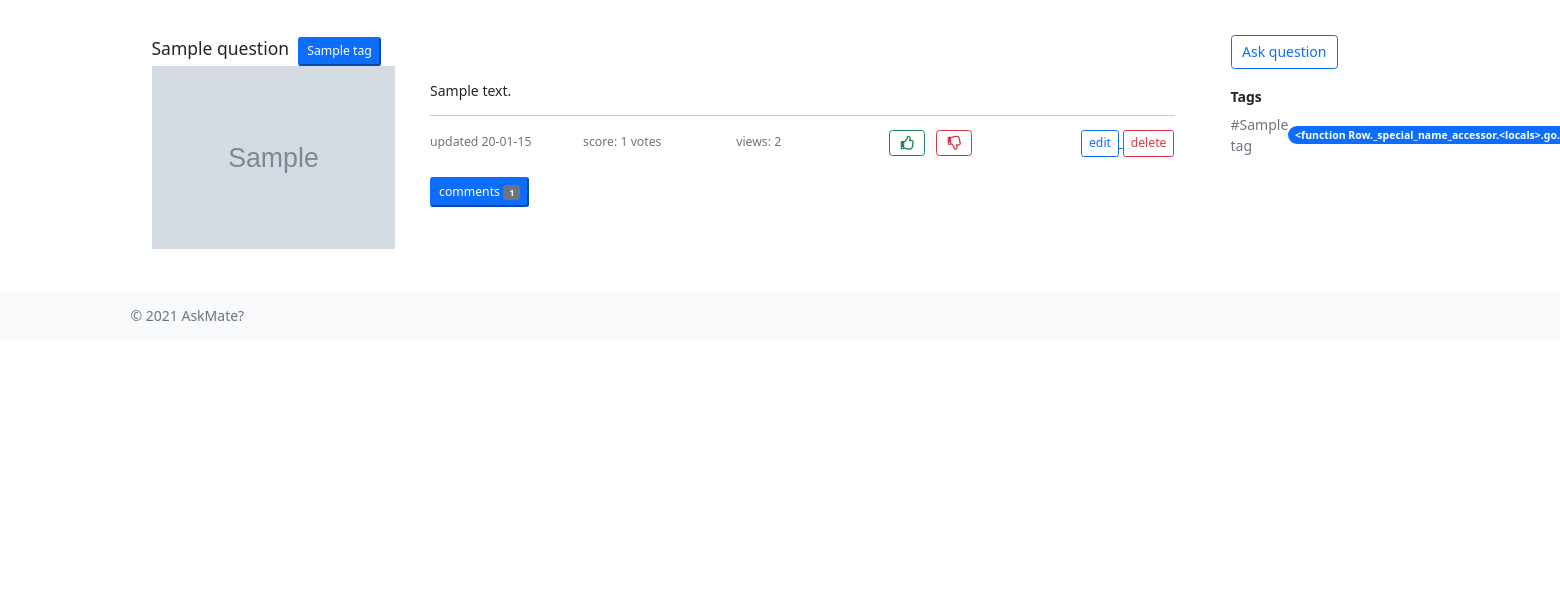
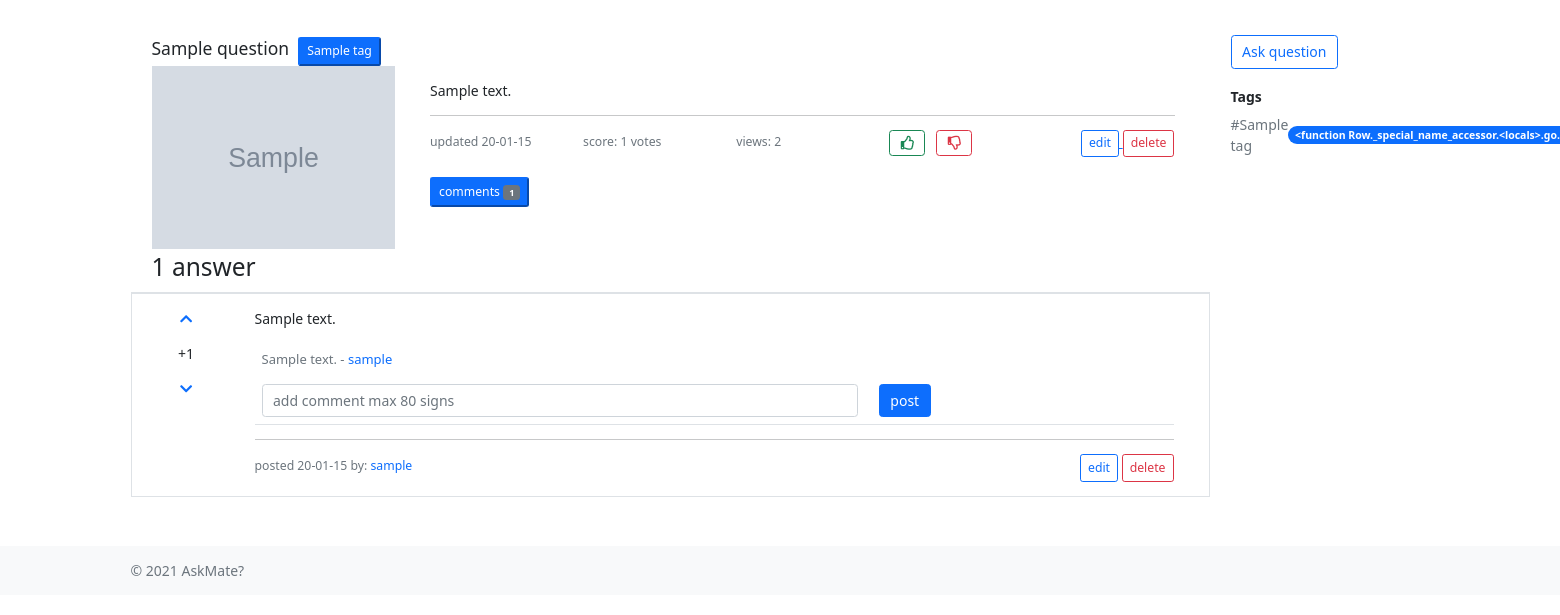
Before and after one commit to luqkrzy/ask_mate, a Flask app: page /question/1?answer_id=1 in a window 1560 px wide; the page is wider, and only the part inside the window is pictured. Shown: the part 49-664 px from the top of that part. Run offline with Flask 2, Linux system fonts and the light colour scheme; a user stored in the database is signed in; tables that the repository leaves empty hold one stand-in row (values such as "Sample post"); grey boxes marked "Sample" are stand-in pictures; parts of the project's set-up code (start-up, migrations or seed data) failed here and were passed over; some libraries are stand-ins or nearby versions.

Commit message:
Implement comments for answers

```diff
--- a/askmate/data_manager.py
+++ b/askmate/data_manager.py
@@ -32,6 +32,10 @@
 
 def add_new_comment_for_question(new_comment):
     comment = Comment(user_id=new_comment['user_id'], question_id=new_comment['question_id'], message=new_comment['message'])
+    commit_to_database(comment)
+
+def add_new_comment_for_answer(new_comment):
+    comment = Comment(user_id=new_comment['user_id'], answer_id=new_comment['answer_id'], message=new_comment['message'])
     commit_to_database(comment)
 
 
--- a/askmate/models.py
+++ b/askmate/models.py
@@ -63,6 +63,7 @@
         return f"{self.question_id}, {self.tag_id}"
 
 class Answer(db.Model):
+    user_id = db.Column(db.Integer, db.ForeignKey('users.user_id'))
     answer_id = db.Column(db.Integer, primary_key=True, autoincrement=True)
     question_id = db.Column(db.Integer, db.ForeignKey('question.question_id'))
     submission_time = db.Column(db.DateTime, nullable=False, default=datetime.now().replace(microsecond=0).isoformat())
--- a/askmate/question/routes.py
+++ b/askmate/question/routes.py
@@ -45,8 +45,6 @@
     list_comments_for_question = data_manager.find_comments_by_question_id(question_id)
     data_to_modify = dict(request.args)
 
-    print(data_to_modify)
-
     if data_to_modify:
         question.view_number += 1
         data_manager.update_to_database()
@@ -62,6 +60,28 @@
         flash('Comment deleted', 'info')
         return redirect(url_for('questions.route_question', question_id=question_id))
 
+    if request.method == "POST":
+
+        if 'comments_for_answer' in request.form:
+
+            new_comment = {
+                'user_id': current_user.user_id,
+                "answer_id": request.args.get('answer_id'),
+                "message": request.form.get('comments_for_answer')}
+
+            print(new_comment)
+            data_manager.add_new_comment_for_answer(new_comment)
+
+        elif 'comments_for_question' in request.form:
+                new_comment = {
+                    'user_id': current_user.user_id,
+                    "question_id": question_id,
+                    "message": request.form.get('comments_for_question')}
+
+                print(new_comment)
+                data_manager.add_new_comment_for_question(new_comment)
+
+        return redirect(url_for("questions.route_question", question_id=question_id))
 
     list_comments_for_answers = data_manager.find_comments_by_answer_id
 
@@ -124,6 +144,7 @@
 
 @questions.route("/question/<int:question_id>/new_question_comment", methods=["GET", "POST"])
 def route_add_comment_for_question(question_id):
+    print(request.form)
     if request.method == "POST":
         new_comment = {
             'user_id': current_user.user_id,
--- a/askmate/templates/_macros.html
+++ b/askmate/templates/_macros.html
@@ -138,6 +138,17 @@
 	</nav>
 {%- endmacro -%}
 
+{# count asnwers #}
+{% macro macro_count_answers(data="") %}
+<div class="container border-bottom pb-2 fs-3">
+	{% set count_answers = data.count() %}
+	{% if count_answers == 1 %}
+		{{ count_answers }} answer
+	{% else %}
+		{{ count_answers }} answers
+	{% endif %}
+</div>
+{% endmacro %}
 
 {# breadcrumbs#}
 {%- macro macro_breadcrumbs(route=url_for('main.route_home'), data="") -%}
@@ -181,7 +192,7 @@
 	<form class="row" action="{{ action }}" method="post">
 		<div class="col-8">
 			<label for="{{ comment_for }}" class="visually-hidden">comment_for</label>
-			<input type="text" class="form-control" name="{{ comment_for }}" id="{{ comment_for }}" placeholder="add comment">
+			<input type="text" class="form-control" name="{{ comment_for }}" id="{{ comment_for }}" placeholder="add comment max 80 signs" maxlength="80">
 		</div>
 		<div class="col-2">
 			<button type="submit" class="btn btn-primary">post</button>
@@ -219,7 +230,7 @@
 							<span class="badge bg-secondary"> {{ macro_comment_pl_sg(func_count_comments(item.question_id|int)) }}</span>
 						</li>
 						<li class="list-inline-item">
-							<span class="badge bg-dark"><a class="link-light text-decoration-none" href="">{{ func_user_info(item.user_id|int).user_name.split()[0]  }}</a></span>
+							<span class="badge bg-dark"><a class="link-light text-decoration-none" href="">{{ func_user_info(item.user_id|int).user_name.split()[0] }}</a></span>
 						</li>
 					</ul>
 				</div>
@@ -227,28 +238,6 @@
 		</div>
 	{% endfor %}
 {% endmacro %}
-
-
-{#	macro Modal confirm delete question #}
-{% macro macro_modal_delete(modal_id="", route="") %}
-<div class="modal fade" id={{ modal_id }} tabindex="-1" aria-labelledby="confirm_deleteLabel" aria-hidden="true">
-	<div class="modal-dialog modal-sm">
-		<div class="modal-content">
-			<div class="modal-header">
-				<h5 class="modal-title" id="confirm_deleteLabel">Confirm delete</h5>
-				<button type="button" class="btn-close" data-bs-dismiss="modal" aria-label="Close"></button>
-			</div>
-			<div class="modal-body">
-				<a href="{{ route }}">
-					<button type="button" class="btn btn-danger btn-sm">delete</button>
-				</a>
-				<button type="button" class="btn btn-secondary btn-sm" data-bs-dismiss="modal">close</button>
-			</div>
-		</div>
-	</div>
-</div>
-{% endmacro %}
-
 {# sorting bar #}
 {% macro sort_bar(route="", data="", order_direction="", search_resoult="") %}
 	{%- if data.total == 0 %}
--- /dev/null
+++ b/askmate/templates/_modals.html
@@ -0,0 +1,19 @@
+{#	macro Modal confirm delete question #}
+{% macro macro_modal_delete(modal_id="", route="") %}
+	<div class="modal fade" id={{ modal_id }} tabindex="-1" aria-labelledby="confirm_deleteLabel" aria-hidden="true">
+		<div class="modal-dialog modal-sm">
+			<div class="modal-content">
+				<div class="modal-header">
+					<h5 class="modal-title" id="confirm_deleteLabel">Confirm delete</h5>
+					<button type="button" class="btn-close" data-bs-dismiss="modal" aria-label="Close"></button>
+				</div>
+				<div class="modal-body">
+					<a href="{{ route }}">
+						<button type="button" class="btn btn-danger btn-sm">delete</button>
+					</a>
+					<button type="button" class="btn btn-secondary btn-sm" data-bs-dismiss="modal">close</button>
+				</div>
+			</div>
+		</div>
+	</div>
+{% endmacro %}
--- a/askmate/templates/question.html
+++ b/askmate/templates/question.html
@@ -1,7 +1,9 @@
 {% extends "layout.html" %}
-{% from '_macros.html' import macro_breadcrumbs, macro_submission_time, macro_image, macro_add_comment, macro_modal_delete %}
+{% from '_macros.html' import macro_breadcrumbs, macro_submission_time, macro_image, macro_add_comment, macro_count_answers %}
+{% from '_modals.html' import macro_modal_delete %}
 {% block title %}Question{% endblock %}
 {% block content %}
+	<section> {# start section question title and message #}
 		<div class="container mt-3">
 			<div class="row">
 				<div class="row">
@@ -30,7 +32,7 @@
 								<a href="{{ url_for('questions.route_question', question_id=question.question_id, questions_votes=+1) }}"><i class="far fa-thumbs-up btn btn-outline-success"></i></a>&nbsp;&nbsp;
 								<a href="{{ url_for('questions.route_question', question_id=question.question_id, questions_votes=-1) }}"><i class="far fa-thumbs-down btn btn-outline-danger"></i></a>
 							</div>
-{#						{% if current_user.user_id == question.user_id %}#}
+							{% if current_user.user_id == question.user_id %}
 								<div class="col-sm text-end">
 									<a href="{{ url_for('questions.route_edit_question', question_id=question.question_id) }}">
 										<button type="button" class="btn btn-outline-primary btn-sm">edit</button>
@@ -39,7 +41,7 @@
 										delete
 									</button>
 								</div>
-{#						{% endif %}#}
+							{% endif %}
 							{% if comments_for_question %}
 								<div class="container mt-3">
 									<p>
@@ -55,7 +57,9 @@
 													<tr>
 														<td class="small">{{ comment.message }}
 															{% if current_user.user_id == comment.user_id %}
-														&nbsp;<i data-bs-toggle="modal" data-bs-target="#confirm_delete_comment" class="fas fa-trash"></i></td>
+																&nbsp;
+																<i data-bs-toggle="modal" data-bs-target="#confirm_delete_comment" class="fas fa-trash"></i>
+																</td>
 																{{ macro_modal_delete(modal_id="confirm_delete_comment", route=url_for('questions.route_question', question_id=question.question_id, comment_id=comment.comment_id, remove_comment=True) ) }}
 															{% endif %}
 														<td>
@@ -65,13 +69,13 @@
 												{% endfor %}
 												</tbody>
 											</table>
-										<br>{{ macro_add_comment(action=url_for('questions.route_add_comment_for_question', question_id=question.question_id), comment_for="comments_for_question") }}
+											<br>{{ macro_add_comment(action=url_for('questions.route_question', question_id=question.question_id), comment_for="comments_for_question") }}
 										</div>
 									</div>
 								</div>
 							{% else %}
 								<br><br>
-							{{ add_comment(action=url_for('questions.route_add_comment_for_question', question_id=question.id), comment_for="comments_for_question") }}
+								{{ macro_add_comment(action=url_for('questions.route_question', question_id=question.id), comment_for="comments_for_question") }}
 							{% endif %}
 						</div>
 					</div>
@@ -80,6 +84,73 @@
 		</div>
 		{#	Modal confirm delete question #}
 		{{ macro_modal_delete(modal_id="confirm_delete_question", route=url_for('questions.route_question', question_id=question.question_id, remove_question=True) ) }}
+	</section> {# end section question title and message #}
+	<section> {# start section answers #}
+		{{ macro_count_answers(data=answers_list) }}
+		{%- for answer in answers_list %}
+			<div class="container border mb-2">
+				<div class="row ">
+					<div class="col-md-1">
+						<div class="row mt-3">
+							<p class="text-center">
+								<a href="{{ url_for('questions.route_question', question_id=question.question_id, answers_votes=+1, answer_id=answer.answer_id) }}"><i class="fas fa-chevron-up"></i></a>
+							</p>
+						</div>
+						<div><p class="text-center">
+							{% set vote_number = answer.vote_number %}
+							{% if answer.vote_number >= 1 %}
+								+{{ answer.vote_number }}
+							{% else %}
+								{{ answer.vote_number }}
+							{% endif %}
+						</p></div>
+						<div class="row mb-3"><p class="text-center">
+							<a href="{{ url_for('questions.route_question', question_id=question.question_id, answers_votes=-1, answer_id=answer.answer_id) }}"><i class="fas fa-chevron-down"></i></a>
+						</p></div>
+					</div>
+					<div class="col-xxl">
+						<div class="card-body">
+							<p>{{ answer.message }}</p>
+							{% set answer_comments = comments_for_answers(answer.answer_id|int) %}
+							{% if answer_comments %}
+								<table class="table text-muted">
+									<tbody>
+									{% for comment in answer_comments %}
+										<tr>
+											<td class="border-bottom-0" style="font-size: small">{{ comment.message }} -
+												<small style="font-size: small" class="text-muted"><a class="text-decoration-none" href="#">{{ func_user_info(user_id=comment.user_id|int).user_name.split()[0] }}</a></small>
+											</td>
+										</tr>
+									{% endfor %}
+									<tr>
+										<td>
+											{{ macro_add_comment(action=url_for('questions.route_question', question_id=question.question_id, answer_id=answer.answer_id), comment_for="comments_for_answer") }}
+										</td>
+									</tr>
+									</tbody>
+								</table>
+							{% else %}
+								{{ macro_add_comment(action=url_for('questions.route_question', question_id=question.question_id, answer_id=answer.answer_id), comment_for="comments_for_answer") }}
+							{% endif %}
+							<hr>
+							<div class="row mt-0">
+								<div class="col-sm">
+									<small class="text-muted">{{ macro_submission_time(data=answer) }} by:
+										<a href="" class="text-decoration-none">{{ func_user_info(user_id=answer.user_id|int).user_name.split()[0] }}</a></small>
+								</div>
+								<div class="col-sm text-end">
+									<button type="button" class="btn btn-outline-primary btn-sm" data-bs-toggle="modal" data-bs-target="#update_answer">edit</button>
+									<button type="button" class="btn btn-outline-danger btn-sm" data-bs-toggle="modal" data-bs-target="#confirm_delete_answer">delete</button>
+								</div>
+							</div>
+						</div>
+					</div>
+				</div>
+			</div>
+		{% endfor %}
+
+	</section> {# end section asnwers #}
+
 
 
 {% endblock %}
--- a/askmate/templates/update_account.html
+++ b/askmate/templates/update_account.html
@@ -5,7 +5,7 @@
 	{#	section update account #}
 	<section>
 		<div class="row justify-content-center">
-			<form action="{{ url_for('questions.route_update_account') }}" method="post" enctype="multipart/form-data" class=" row w-50">
+			<form action="{{ url_for('users.route_update_account') }}" method="post" enctype="multipart/form-data" class=" row w-50">
 				{{ form.hidden_tag() }}
 				<fieldset>
 					<legend class="text-center">Update details</legend>
```
Lines whose indentation alone changed are shown as unchanged.
